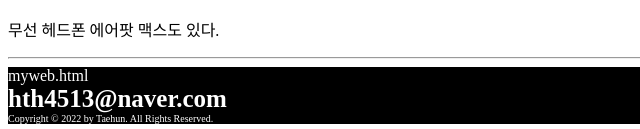
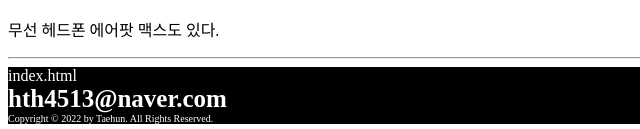
Before and after one commit to sayster/mypage, a plain HTML site: page Third.html in a window 1280 px wide. Shown: the part 3106-3235 px from the top of the page, 0-640 px from the left. Drawn offline with Linux system fonts and the light colour scheme.

Commit message:
Update Third.html

```diff
--- a/Third.html
+++ b/Third.html
@@ -63,10 +63,10 @@
 		</style>
 	</head>
 	<body>
-		<h1 class="Home"><a href="myweb.html">IT</a></h1>
+		<h1 class="Home"><a href="index.html">IT</a></h1>
 		<nav id="menubar">
 		<ul>
-			<li><a href="myweb.html" target="_self"><b>Home</b></a></li>
+			<li><a href="index.html" target="_self"><b>Home</b></a></li>
 			<li><a href="Twice.html" target="_self"><b>SAMSUNG</b></a></li>
 			<li><a href="Third.html" target="_self"><b>APPLE</b></a></li>
 			<li><a href="Fourth.html" target="_self"><b>LG</b></a></li>
@@ -115,7 +115,7 @@
 
 
 		<hr><footer>
-			<div><a href="myweb.html">myweb.html</a></div>
+			<div><a href="index.html">index.html</a></div>
 			<div style="font-size : 25px"><b>hth4513@naver.com</b></div>
 			<div style="font-size: 10px">Copyright &copy; 2022 by Taehun. All Rights Reserved.</div>
 		</footer>
```
